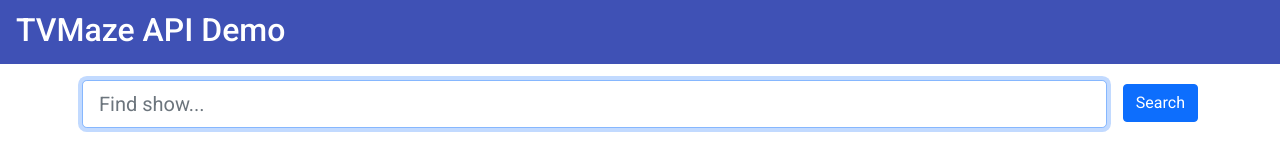
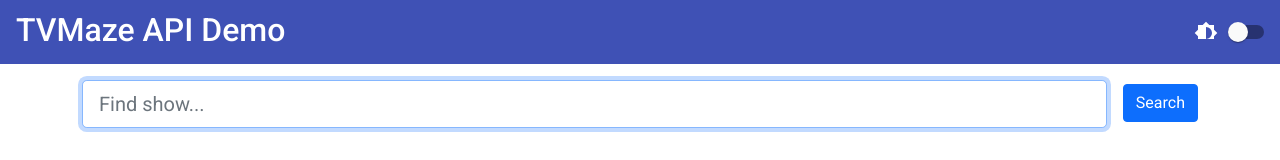
Before and after one commit to stefan-dimitrovski/tv-shows-angular, an Angular app: page /search in a window 1280 px wide. Shown: the top 160 px of the page. Built offline with nearby package versions, Linux system fonts and the light colour scheme.

Commit message:
dark theme switch; material icon;

```diff
--- a/src/app/app.component.html
+++ b/src/app/app.component.html
@@ -1,5 +1,13 @@
 <mat-toolbar color="primary">
   <h1><a routerLink="/" id="title">TVMaze API Demo</a></h1>
+  <span class="example-spacer"></span>
+  <mat-icon
+    id="moon"
+    svgIcon="moon"
+    aria-hidden="false"
+    aria-label="Dark Mode"
+  ></mat-icon>
+  <mat-slide-toggle [formControl]="darkTheme"></mat-slide-toggle>
 </mat-toolbar>
 <div class="container mt-3">
   <router-outlet></router-outlet>
--- a/src/app/app.component.scss
+++ b/src/app/app.component.scss
@@ -6,3 +6,8 @@
 .example-spacer {
   flex: 1 1 auto;
 }
+#moon {
+  position: relative;
+  right: 10px;
+  bottom: 5px;
+}
--- a/src/app/app.component.ts
+++ b/src/app/app.component.ts
@@ -1,8 +1,33 @@
-import { Component } from '@angular/core';
+import { Component, OnInit } from '@angular/core';
+import { FormControl } from '@angular/forms';
+import { MatIconRegistry } from '@angular/material/icon';
+import { DomSanitizer } from '@angular/platform-browser';
+
+const DARKTHEME_ICON = `
+<svg style="width:24px;height:24px" viewBox="0 0 24 24">
+<path fill="currentColor" d="M12,18V6A6,6 0 0,1 18,12A6,6 0 0,1 12,18M20,15.31L23.31,12L20,8.69V4H15.31L12,0.69L8.69,4H4V8.69L0.69,12L4,15.31V20H8.69L12,23.31L15.31,20H20V15.31Z" />
+</svg>
+`;
 
 @Component({
     selector: 'app-root',
     templateUrl: './app.component.html',
     styleUrls: ['./app.component.scss'],
 })
-export class AppComponent {}
+export class AppComponent implements OnInit {
+    isChecked = true;
+    darkTheme = new FormControl(false);
+
+    constructor(iconRegistry: MatIconRegistry, sanitizer: DomSanitizer) {
+        iconRegistry.addSvgIconLiteral(
+            'moon',
+            sanitizer.bypassSecurityTrustHtml(DARKTHEME_ICON)
+        );
+    }
+
+    ngOnInit(): void {
+        this.darkTheme.valueChanges.subscribe((value) =>
+            console.log(value ? 'Dark Theme' : 'Light Theme')
+        );
+    }
+}
--- a/src/app/app.module.ts
+++ b/src/app/app.module.ts
@@ -4,6 +4,7 @@
 import { FormsModule, ReactiveFormsModule } from '@angular/forms';
 import { MatToolbarModule } from '@angular/material/toolbar';
 import { MatIconModule } from '@angular/material/icon';
+import { MatSlideToggleModule } from '@angular/material/slide-toggle';
 
 import { AppRoutingModule } from './app-routing.module';
 import { AppComponent } from './app.component';
@@ -28,8 +29,9 @@
         AppRoutingModule,
         NgbModule,
         BrowserAnimationsModule,
+        MatIconModule,
         MatToolbarModule,
-        MatIconModule,
+        MatSlideToggleModule,
     ],
     providers: [],
     bootstrap: [AppComponent],
```
